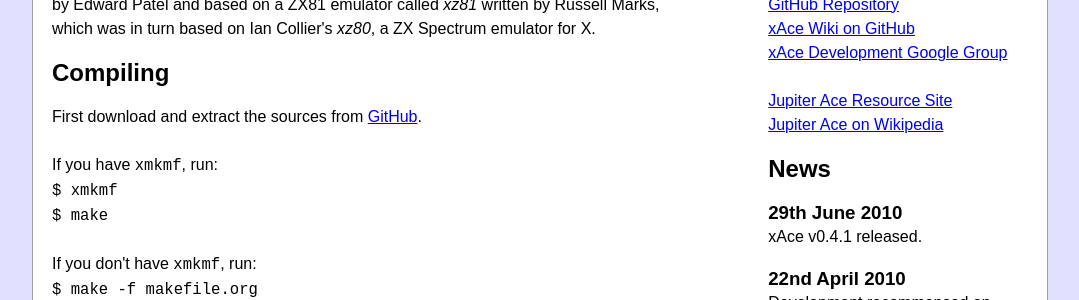
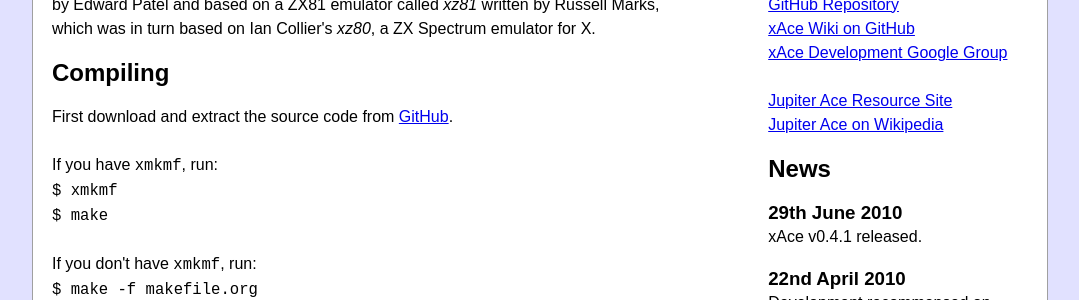
Before and after one commit to lawrencewoodman/xAce, a Jekyll site: the page built from index.html, in a window 1280 px wide. Shown: the part 287-587 px from the top of the page, without its empty margins (96-1175 px from the left). Built offline with Jekyll 4.4.1, drawn with Linux system fonts in a browser that asks for light colours; Markdown is read by kramdown in place of the engine named in the settings.

Commit message:
Change download link

```diff
--- a/_layouts/default.html
+++ b/_layouts/default.html
@@ -43,7 +43,7 @@
 
 					<td id="rightColumn">
 						<h2>Links</h2>
-						<a href="http://github.com/LawrenceWoodman/xAce/downloads">Download xAce</a><br />
+						<a href="http://github.com/LawrenceWoodman/xAce/tags">Download xAce</a><br />
 						<a href="http://github.com/LawrenceWoodman/xAce">GitHub Repository</a><br />
 						<a href="http://wiki.github.com/LawrenceWoodman/xAce/">xAce Wiki on GitHub</a><br />
 						<a href="http://groups.google.com/group/xace-dev">xAce Development Google Group</a><br />
--- a/index.html
+++ b/index.html
@@ -11,8 +11,8 @@
 emulator for X.
 
 <h2>Compiling</h2>
-First download and extract the sources from
-<a href="http://github.com/LawrenceWoodman/xAce/downloads">GitHub</a>.<br />
+First download and extract the source code from
+<a href="http://github.com/LawrenceWoodman/xAce/tags">GitHub</a>.<br />
 <br />
 If you have <code>xmkmf</code>, run:<br />
 <code>$ xmkmf</code><br />
```
